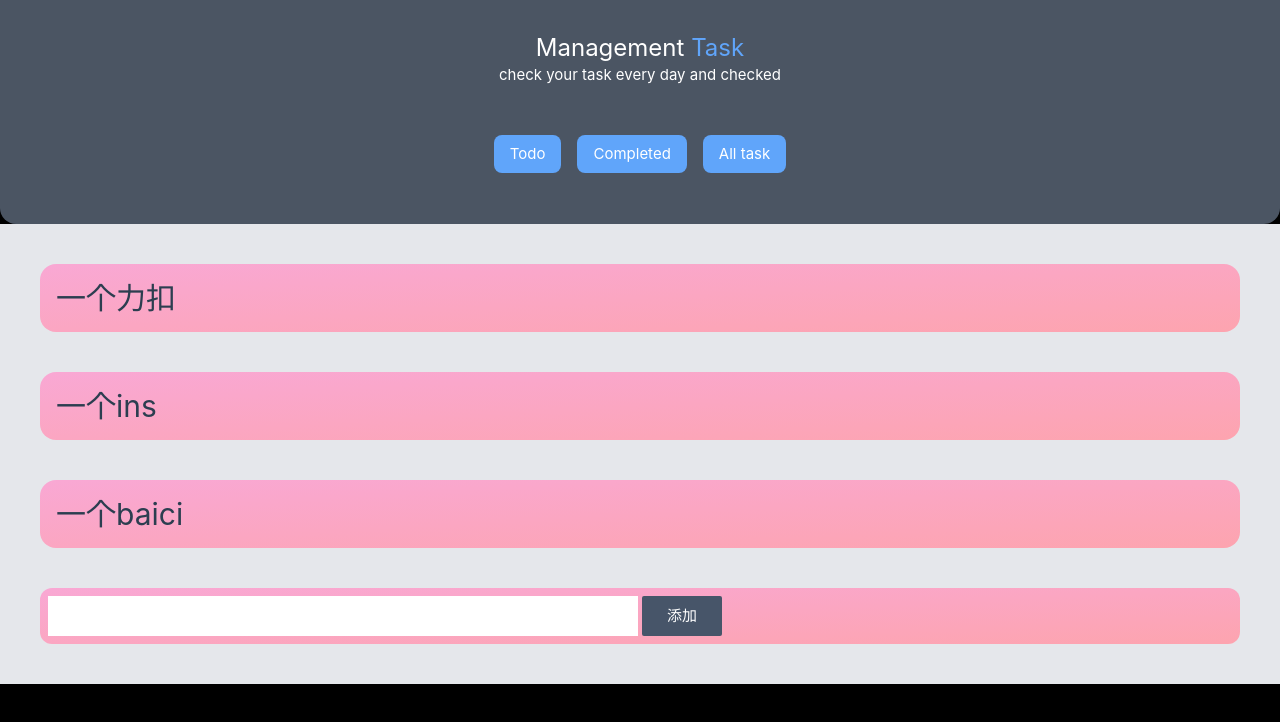
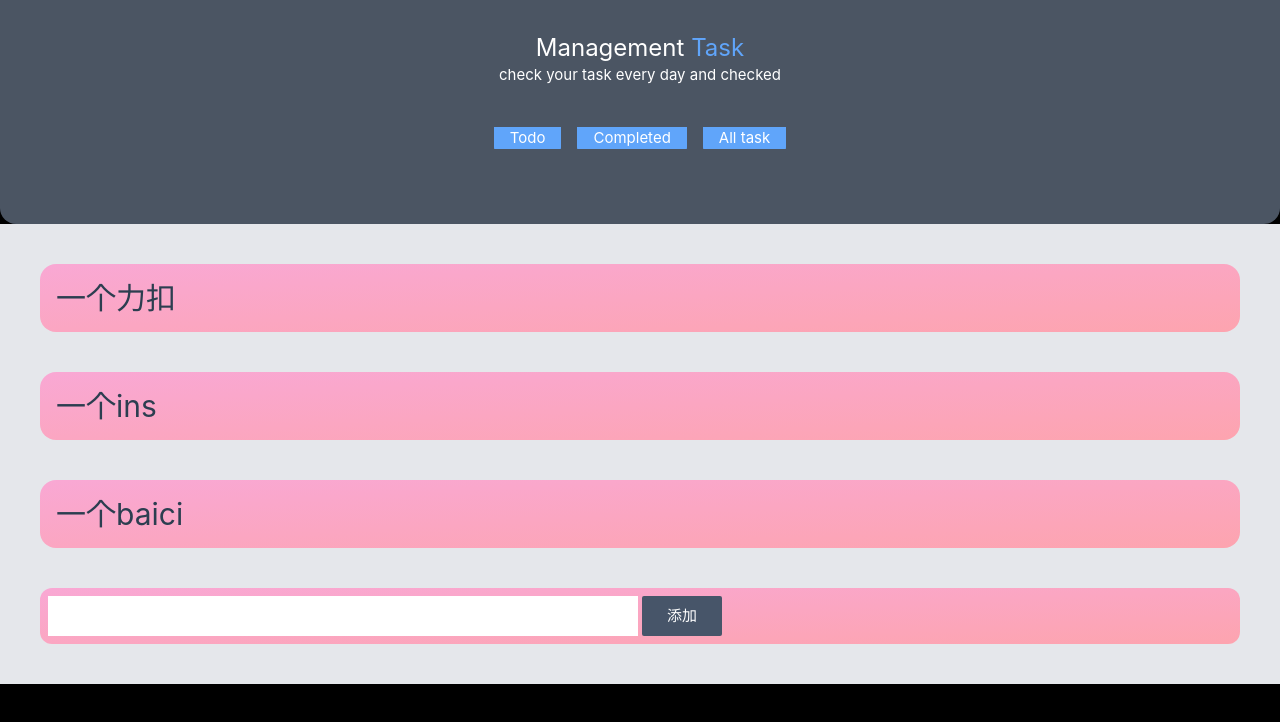
Before and after one commit to changzhenlin/todolist, a Vue app: page / in a window 1280 px wide. Shown: the top 722 px of the page. Built offline with nearby package versions, Linux system fonts and the light colour scheme.

Commit message:
实现根据当前状态不同的title样式

```diff
--- a/src/App.vue
+++ b/src/App.vue
@@ -46,18 +46,34 @@
       newjob.value = e.target.value
     }
     const viewTodo = () => {
+      curPage.value = 'todo'
       itemListAll.value = allTask.value.filter(item => item.undo === true)
     }
     const viewAll = () => {
+      curPage.value = 'all'
       itemListAll.value = allTask.value
     }
     const viewCompleted = () => {
+      curPage.value = 'completed'
       itemListAll.value = allTask.value.filter(item => item.undo === false)
     }
     const taskCheck = (item) => {
       item.undo = !item.undo
       localStorage.setItem("itemList",JSON.stringify(itemListAll.value))
     }
+    const curPage = ref('todo')
+
+    const testClass = ref('bg-blue-400')
+    const defaultcss = ref('bg-blue-100')
+    watch(curPage, (val) => {
+      if (val === 'todo') {
+        testClass.value = 'bg-blue-400'
+      } else if (val === 'completed') {
+        testClass.value = 'bg-pink-400'
+      } else if (val === 'all') {
+        testClass.value = 'bg-purple-400'
+      }
+    })
     // itemList = itemListAll
 </script>
 
@@ -66,9 +82,14 @@
     <h1 class="text-2xl text-white">Management <span class="text-blue-400">Task</span></h1>
     <p class="text-white text-md">check your task every day and checked</p>
     <div class="mt-10 overflow-hidden">
-      <button class="bg-blue-400 text-white rounded-lg px-4 py-2 m-2 whitespace-nowrap" @click="viewTodo">Todo</button>
+      <ul class="list-disc">
+        <li :class="curPage === 'todo' ? testClass : defaultcss" class="inline text-white rounded-lg px-4 py-2 m-2" @click="viewTodo">Todo</li>
+        <li :class="curPage === 'completed' ? testClass : defaultcss" class="bg-blue-400 inline text-white rounded-lg px-4 py-2 m-2" @click="viewCompleted">Completed</li>
+        <li :class="curPage === 'all' ? testClass : defaultcss" class="bg-blue-400 inline text-white rounded-lg px-4 py-2 m-2" @click="viewAll">All task</li>
+      </ul>
+      <!-- <button class="bg-blue-400 text-white rounded-lg px-4 py-2 m-2 whitespace-nowrap" @click="viewTodo">Todo</button>
       <button class="bg-blue-400 text-white rounded-lg px-4 py-2 m-2 whitespace-nowrap" @click="viewCompleted">Completed</button>
-      <button class="bg-blue-400 text-white rounded-lg px-4 py-2 m-2 whitespace-nowrap" @click="viewAll">All task</button>
+      <button class="bg-blue-400 text-white rounded-lg px-4 py-2 m-2 whitespace-nowrap" @click="viewAll">All task</button> -->
     </div>
   </header>
 
```
